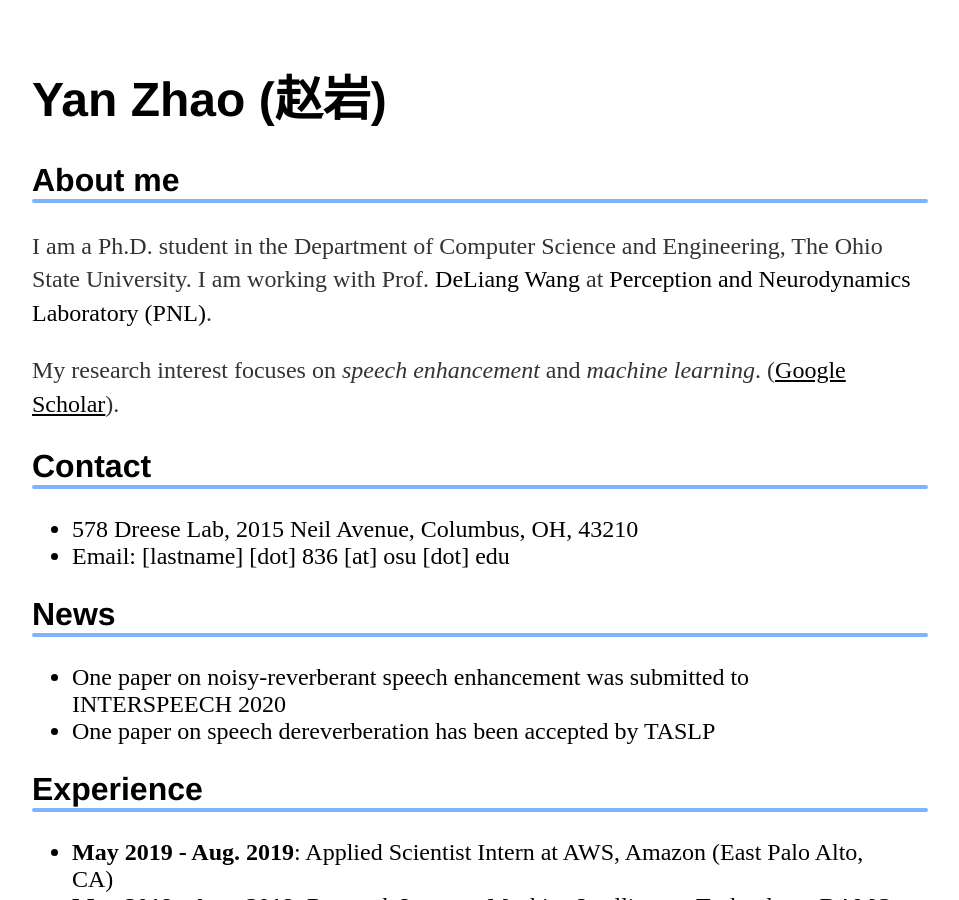
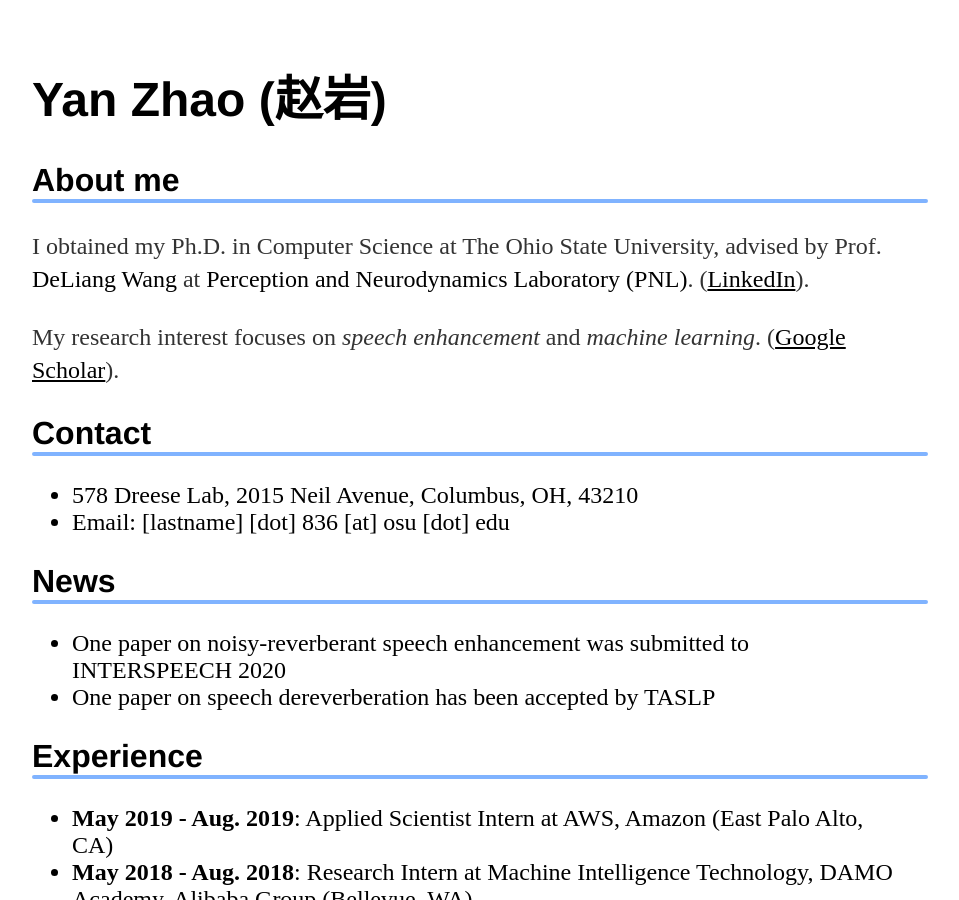
Before and after one commit to cliffzhao/cliffzhao.github.io, a Jekyll site: the page built from index.html, in a window 1280 px wide and 900 px high. Shown: the whole window, without its empty margins (160-1119 px from the left). Built offline with Jekyll 4.4.1, drawn with Linux system fonts in a browser that asks for light colours.

Commit message:
Update index.html

```diff
--- a/index.html
+++ b/index.html
@@ -8,7 +8,7 @@ title: Yan Zhao
 
     <h2>About me</h2>
 
-    <p>I am a Ph.D. student in the Department of Computer Science and Engineering, The Ohio State University. I am working with Prof. <a href="http://web.cse.ohio-state.edu/~dwang/">DeLiang Wang</a> at <a href="http://web.cse.ohio-state.edu/~dwang/pnl/">Perception and Neurodynamics Laboratory (PNL)</a>.</p>
+    <p>I obtained my Ph.D. in Computer Science at The Ohio State University, advised by Prof. <a href="http://web.cse.ohio-state.edu/~dwang/">DeLiang Wang</a> at <a href="http://web.cse.ohio-state.edu/~dwang/pnl/">Perception and Neurodynamics Laboratory (PNL)</a>. (<a href="https://www.linkedin.com/in/yan-zhao-8785a356/" target="_blank"><U>LinkedIn</U></a>).</p>
 
     <p>My research interest focuses on <I>speech enhancement</I> and <I>machine learning</I>. (<a href="https://scholar.google.com/citations?user=cHzLMDEAAAAJ&hl=zh-CN" target="_blank"><U>Google Scholar</U></a>).</p>
 
```
